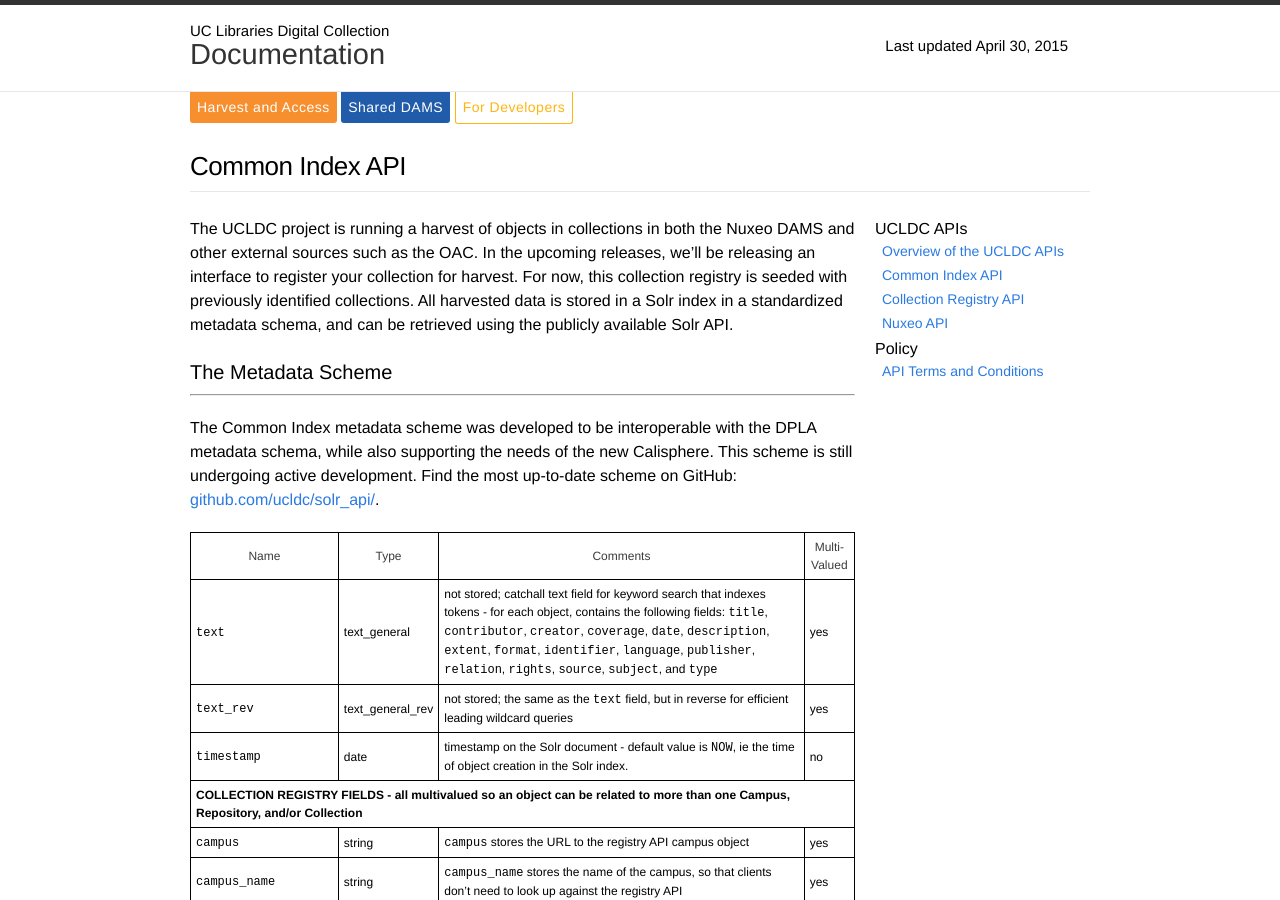
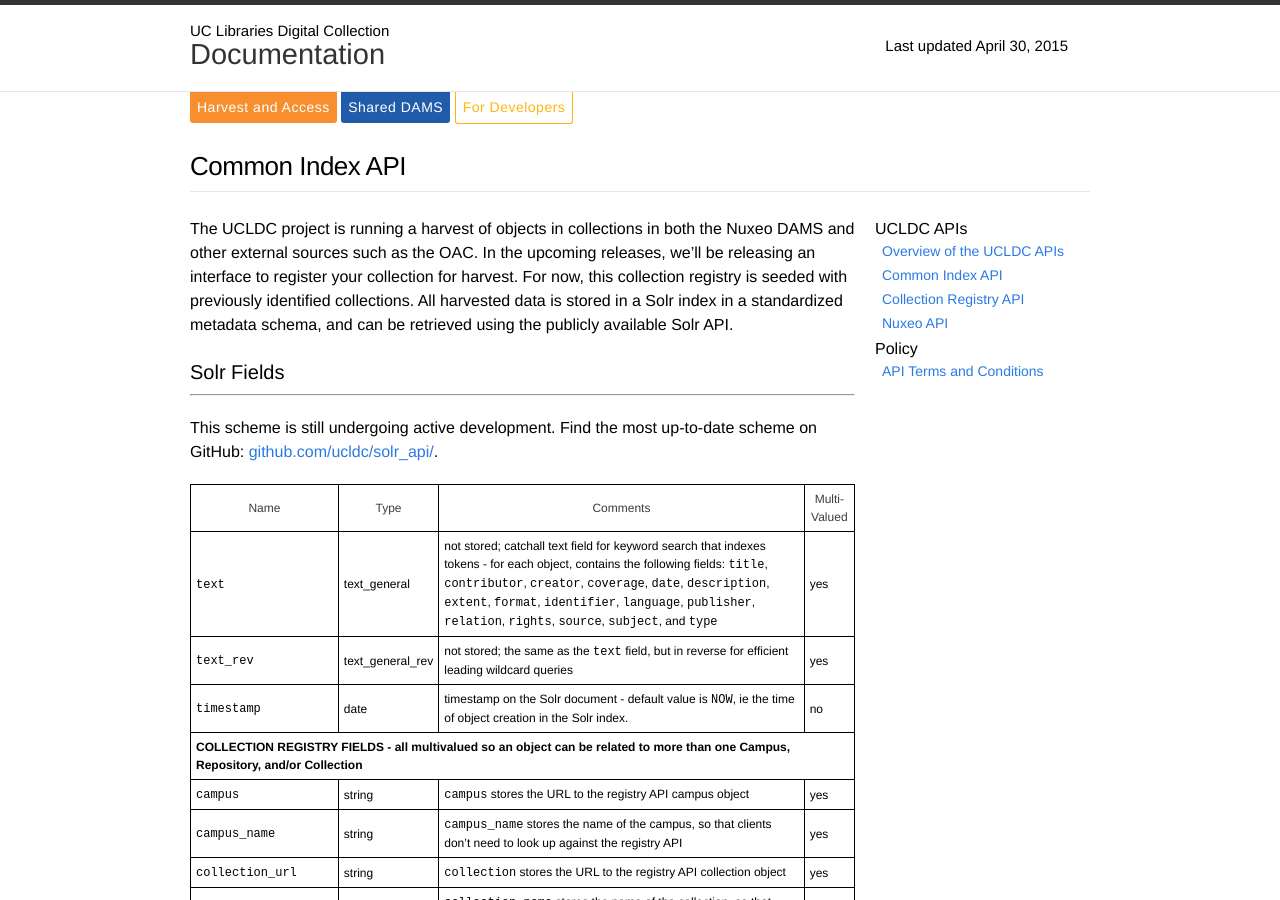
Before and after one commit to ucldc/ucldc-docs, a Jekyll site: the page built from docs/technical-docs/solr-api.md, in a window 1280 px wide and 900 px high. Built offline with Jekyll 4.4.1, drawn with Linux system fonts in a browser that asks for light colours; nearby versions of some CDN libraries.

Commit message:
Update solr-api.md

```diff
--- a/docs/technical-docs/solr-api.md
+++ b/docs/technical-docs/solr-api.md
@@ -8,9 +8,9 @@
 
 The UCLDC project is running a harvest of objects in collections in both the Nuxeo DAMS and other external sources such as the OAC. In the upcoming releases, we’ll be releasing an interface to register your collection for harvest. For now, this collection registry is seeded with previously identified collections. All harvested data is stored in a Solr index in a standardized metadata schema, and can be retrieved using the publicly available Solr API.
 
-##The Metadata Scheme
+##Solr Fields
 ***
-The Common Index metadata scheme was developed to be interoperable with the DPLA metadata schema, while also supporting the needs of the new Calisphere. This scheme is still undergoing active development. Find the most up-to-date scheme on GitHub: <a href="https://github.com/ucldc/solr_api/blob/master/dc-collection/conf/schema.xml" target="_blank">github.com/ucldc/solr_api/</a>.
+This scheme is still undergoing active development. Find the most up-to-date scheme on GitHub: <a href="https://github.com/ucldc/solr_api/blob/master/dc-collection/conf/schema.xml" target="_blank">github.com/ucldc/solr_api/</a>.
 
 <table class="confluenceTable">
   <tbody>
```
